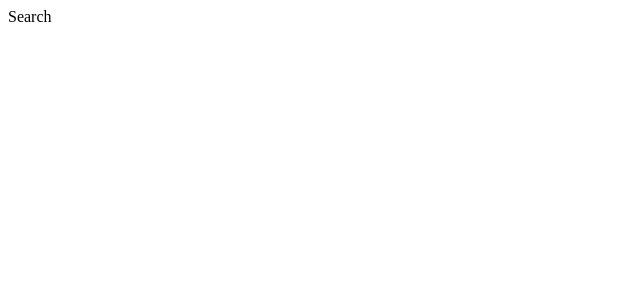
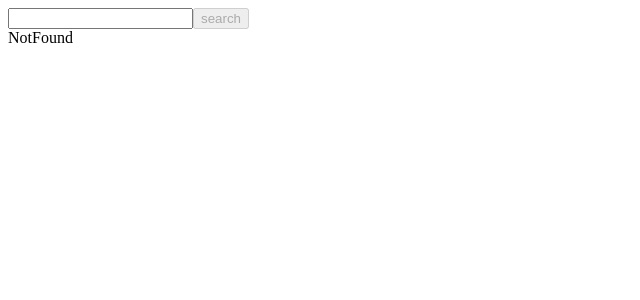
Before and after one commit to jianylei/recipe-mbc, a React (Vite) app: page /search in a window 1280 px wide. Shown: the top 300 px of the page, without its empty margins (0-640 px from the left). Built offline with nearby package versions, Linux system fonts and the light colour scheme.

Commit message:
Created search bar - gets user input

```diff
--- a/src/App.jsx
+++ b/src/App.jsx
@@ -1,16 +1,19 @@
 import { Routes, Route } from 'react-router-dom'
 import Recipe from './components/recipe/Recipe'
 import Home from './components/Home'
-import Search from './components/Search'
+import Search from './components/search/Search'
 import NotFound from './components/NotFound'
+import Layout from './components/Layout'
 
 function App() {
   return (
     <Routes>
-      <Route path='/' element={<Home />} />
-      <Route path='search' element={<Search />} />
-      <Route path='recipes/:id' element={<Recipe />} />
-      <Route path='*' element={<NotFound />} />
+      <Route path='/' element={<Layout />}>
+        <Route path='/' element={<Home />} />
+        <Route path='search/:name' element={<Search />} />
+        <Route path='recipes/:id' element={<Recipe />} />
+        <Route path='*' element={<NotFound />} />
+      </Route>
     </Routes>
   )
 }
--- /dev/null
+++ b/src/components/Layout.jsx
@@ -0,0 +1,16 @@
+import { Outlet } from "react-router-dom"
+import LayoutHeader from "./LayoutHeader"
+
+/**
+ * @desc - Layout component
+ */
+const Layout = () => {
+    return (
+        <div>
+            <LayoutHeader />
+            <Outlet />
+        </div>
+    )
+}
+
+export default Layout
--- /dev/null
+++ b/src/components/LayoutHeader.jsx
@@ -0,0 +1,14 @@
+import SearchBar from "./search/SearchBar"
+
+/**
+ * @desc - Layout header component
+ */
+const LayoutHeader = () => {
+    return (
+        <div>
+            <SearchBar />
+        </div>
+    )
+}
+
+export default LayoutHeader
--- a/src/components/NotFound.jsx
+++ b/src/components/NotFound.jsx
@@ -1,3 +1,6 @@
+/**
+ * @desc - Not found component
+ */
 const NotFound = () => {
   return (
     <div>NotFound</div>
--- a/src/components/Search.jsx
+++ /dev/null
@@ -1,7 +0,0 @@
-const Search = () => {
-  return (
-    <div>Search</div>
-  )
-}
-
-export default Search
--- a/src/components/recipe/RecipeHeader.jsx
+++ b/src/components/recipe/RecipeHeader.jsx
@@ -1,4 +1,5 @@
 import parse from 'html-react-parser'
+import { parseAnchorTag } from '../../utils/util'
 
 /**
  * @desc - Recipe header component
@@ -12,7 +13,7 @@ const RecipeHeader = ({ title, image, summary }) => {
         <>
             <h1>{title}</h1>
             <img src={image} />
-            <p>{parse(summary)}</p>
+            <p>{parse(parseAnchorTag(summary))}</p>
         </>
     )
 }
--- /dev/null
+++ b/src/components/search/Search.jsx
@@ -0,0 +1,13 @@
+import {  useParams } from "react-router-dom"
+
+const Search = () => {
+  const { name } = useParams()
+
+  const decoded = decodeURIComponent(name)
+
+  return (
+    <div>{decoded || 'asdasd'}</div>
+  )
+}
+
+export default Search
--- /dev/null
+++ b/src/components/search/SearchBar.jsx
@@ -0,0 +1,32 @@
+import { useState } from "react"
+import { useNavigate } from "react-router-dom"
+
+const SearchBar = () => {
+    const [search, setSearch] = useState("")
+
+    const navigate = useNavigate()
+
+    const canSave = Boolean(search)
+
+    const handleSubmit = (e) => {
+        e.preventDefault()
+
+        if (canSave) {
+            navigate(`/search/${encodeURIComponent(search)}`)
+        }
+    }
+
+    return (
+        <form onSubmit={handleSubmit}>
+            <input
+                name="search"
+                type="text"
+                value={search}
+                onChange={(e) => setSearch(e.target.value)}
+            />
+            <button disabled={!canSave}>search</button>
+        </form>
+    )
+}
+
+export default SearchBar
--- /dev/null
+++ b/src/utils/util.js
@@ -0,0 +1,11 @@
+/**
+ * @desc - Parse anchor tag
+ * @param {String} str - HTML string
+ * @returns {String} - HTML string without anchor tag
+ */
+export const parseAnchorTag = (str) => {
+    const regStart = /<a[^>]*>/g
+    const regEnd = /<\/a>/g
+
+    return str.replace(regStart, '').replace(regEnd, '')
+}
```
